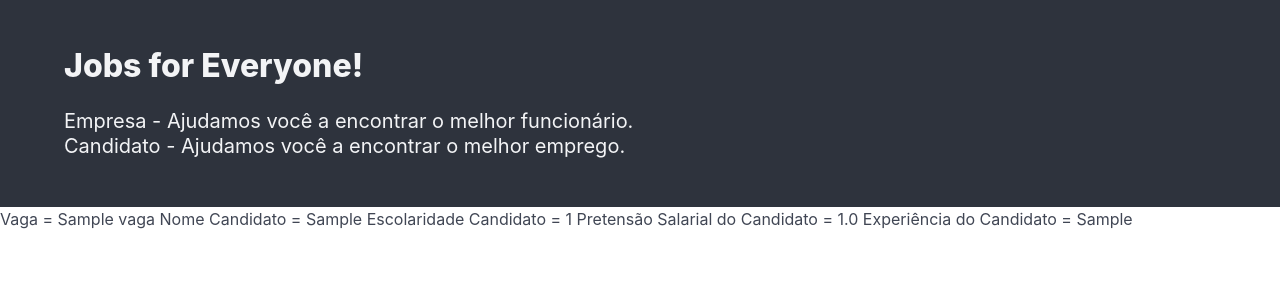
After one commit to RonanFelipe/ProvaCodigo, a Django app: page /jobs/inscricoesFeitas/ in a window 1280 px wide. The commit adds this page. Shown: the top 300 px of the page. Run offline with Django 3.2, Linux system fonts and the light colour scheme; tables that the repository leaves empty hold one stand-in row (values such as "Sample post"); some libraries are stand-ins or nearby versions.

Commit message:
visualização de vagas e inscritos

```diff
--- a/jobs/models.py
+++ b/jobs/models.py
@@ -154,4 +154,4 @@ class InscricaoVaga(models.Model):
         unique_together = ("candidato", "vaga")
 
     def __str__(self):
-        return self.candidato.candidato.name + " - " + self.vaga.nome_vaga
+        return self.vaga.nome_vaga
--- a/jobs/urls.py
+++ b/jobs/urls.py
@@ -16,4 +16,5 @@ urlpatterns = [
     path('vaga/<int:pk>/update/', jobs_views.UpdateVaga.as_view(), name='update_vaga'),
     path('vaga/<int:pk>/delete/', jobs_views.DeleteVaga.as_view(), name='delete_vaga'),
     path('errorDuplicate/', jobs_views.error_duplicate, name='duplicate'),
+    path('inscricoesFeitas/', jobs_views.InscricoesVagasListView.as_view(), name='inscricoes_feitas'),
 ]
--- a/jobs/views.py
+++ b/jobs/views.py
@@ -112,3 +112,11 @@ def inscrever_vaga(request, pk):
 
 def error_duplicate(request):
     return render(request, 'duplicate_error.html')
+
+
+class InscricoesVagasListView(generic.ListView):
+    model = InscricaoVaga
+    template_name = 'jobs/vagas_com_inscricoes.html'
+
+    def get_queryset(self):
+        return InscricaoVaga.objects.all()
--- a/templates/homeEmpresa.html
+++ b/templates/homeEmpresa.html
@@ -7,4 +7,7 @@
     <p>
         <a href="{% url 'create_vaga' %}">Criar Vaga</a>
     </p>
+    <p>
+        <a href="{% url 'inscricoes_feitas' %}">Ver inscrições feitas</a>
+    </p>
 {% endblock %}
--- /dev/null
+++ b/templates/jobs/vagas_com_inscricoes.html
@@ -0,0 +1,22 @@
+{% extends 'base.html' %}
+{% block content %}
+    <div>
+        {% if inscricaovaga_list %}
+            <ul>
+                {% for inscricao in inscricaovaga_list %}
+                <li>
+                    <div>
+                        Vaga = {{ inscricao }}
+                        Nome Candidato = {{ inscricao.candidato.candidato.first_name }}
+                        Escolaridade Candidato = {{ inscricao.candidato.escolaridade }}
+                        Pretensão Salarial do Candidato = {{ inscricao.candidato.pretensao_salarial }}
+                        Experiência do Candidato = {{ inscricao.candidato.experiencia }}
+                    </div>
+                </li>
+                {% endfor %}
+            </ul>
+        {% else %}
+
+        {% endif %}
+    </div>
+{% endblock %}
```
